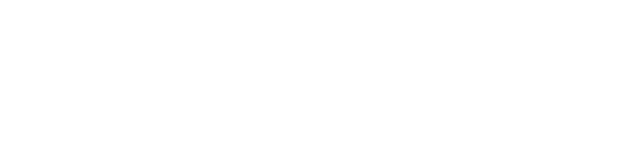
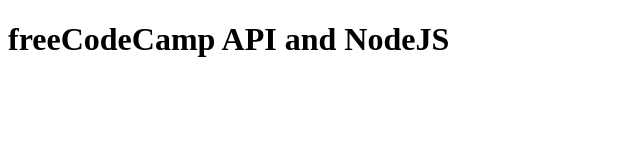
Before and after one commit to pedrodruviaro/freeCodeCamp-API, a website: page index.html in a window 1280 px wide. Shown: the whole page, without its empty margins (0-640 px from the left). Drawn offline with Linux system fonts and the light colour scheme.

Commit message:
add titulo

```diff
--- a/index.html
+++ b/index.html
@@ -7,6 +7,6 @@
     <title>freeCodeCamp - API & Microservices</title>
 </head>
 <body>
-
+    <h1>freeCodeCamp API and NodeJS</h1>
 </body>
 </html>
```
